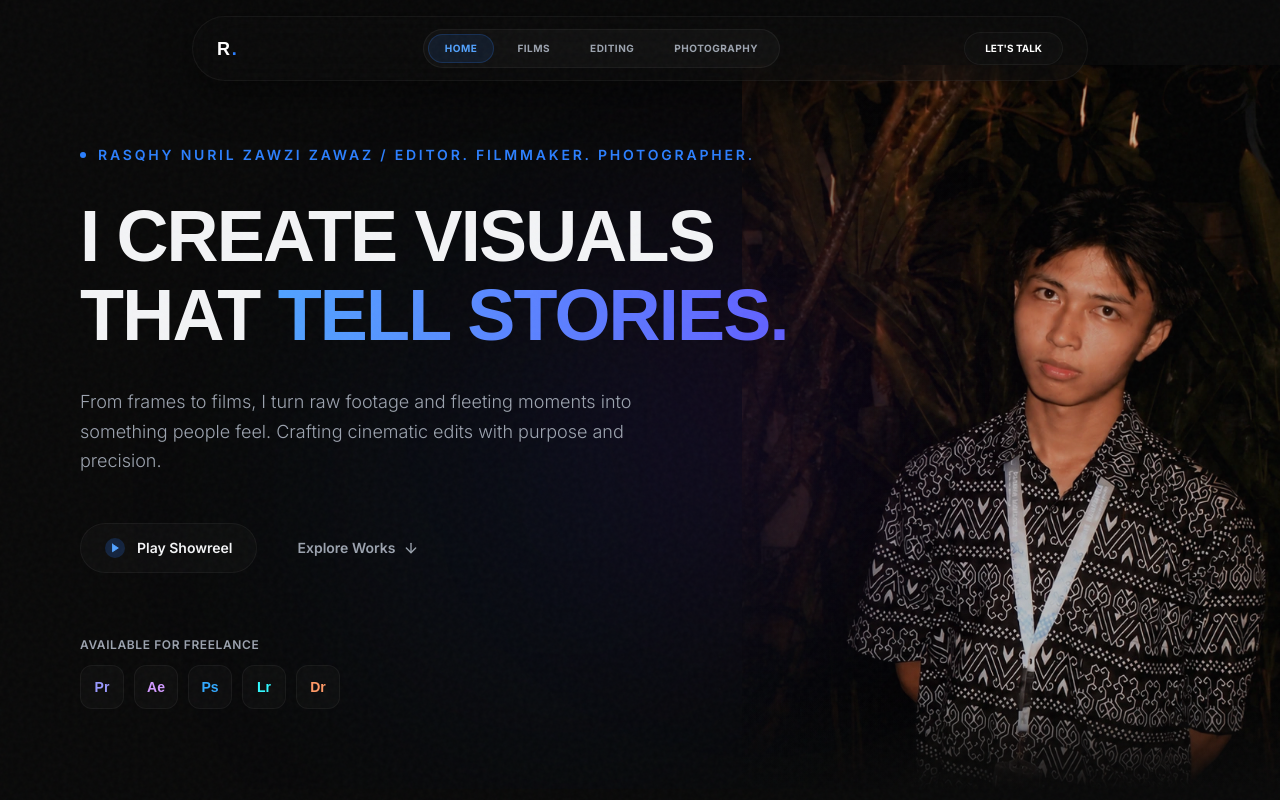
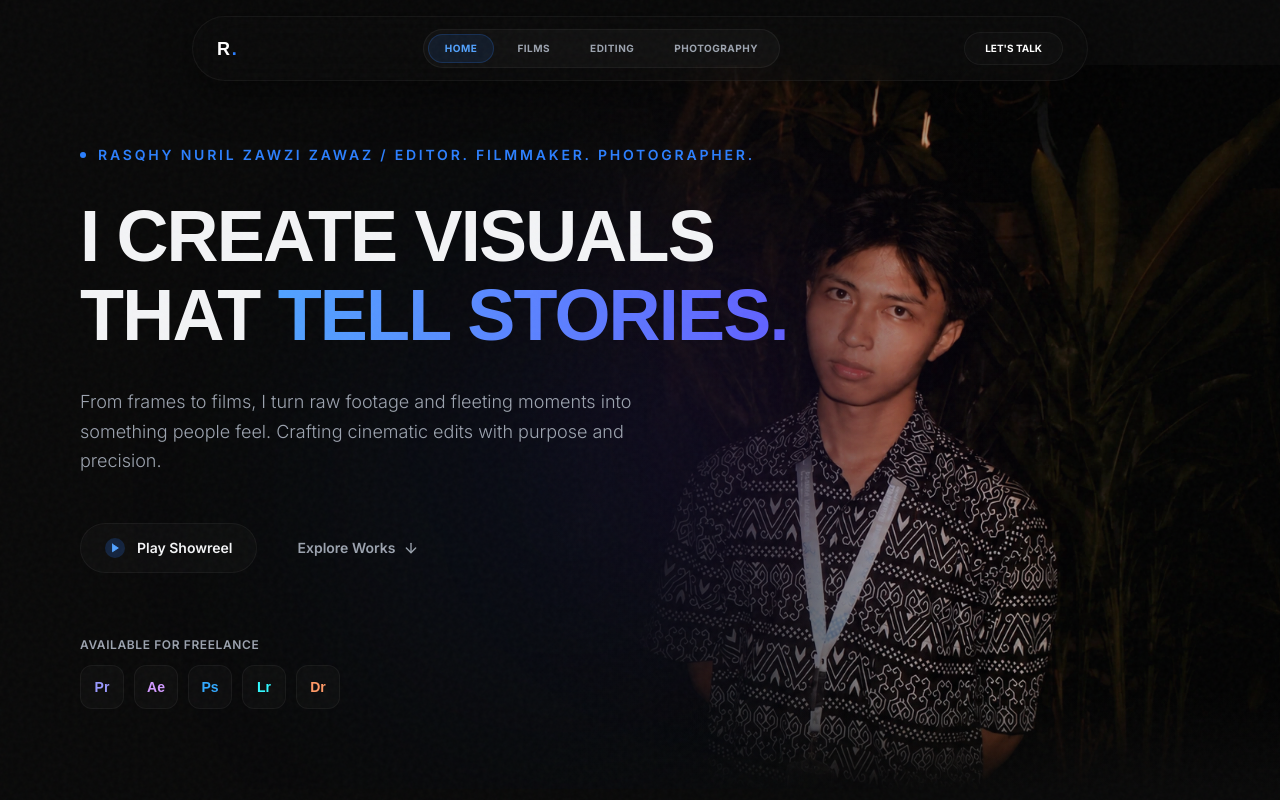
Before and after one commit to Arman1862/portofolio-rashqy, a React (Vite) app: page / in a window 1280 px wide. Shown: the top 800 px of the page. Built offline with nearby package versions, Linux system fonts and the light colour scheme; a web font is replaced by a local one.

Commit message:
style: make hero background image full-width for a perfectly smooth gradient fade

```diff
--- a/src/components/Hero.tsx
+++ b/src/components/Hero.tsx
@@ -22,7 +22,7 @@ export default function Hero({ onPlayReel, onExploreWorks }: HeroProps) {
         <img
           src="/assets/rasqhy-bg-hero.webp"
           alt="Rasqhy Background"
-          className="absolute right-0 top-0 w-full md:w-[48%] lg:w-[42%] h-full object-cover opacity-45 md:opacity-75 transition-opacity duration-1000 object-[68%_center] md:object-[72%_center]"
+          className="absolute right-0 top-0 w-full h-full object-cover opacity-45 md:opacity-75 transition-opacity duration-1000 object-[68%_center] md:object-[75%_center]"
           loading="eager"
         />
         {/* Custom multi-stop cubic gradient easing for seamless background blend */}
```
